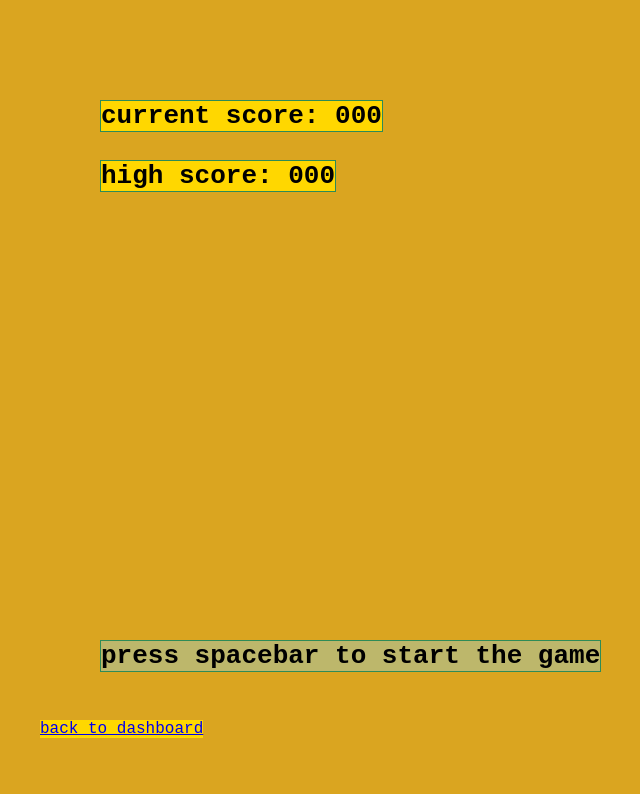
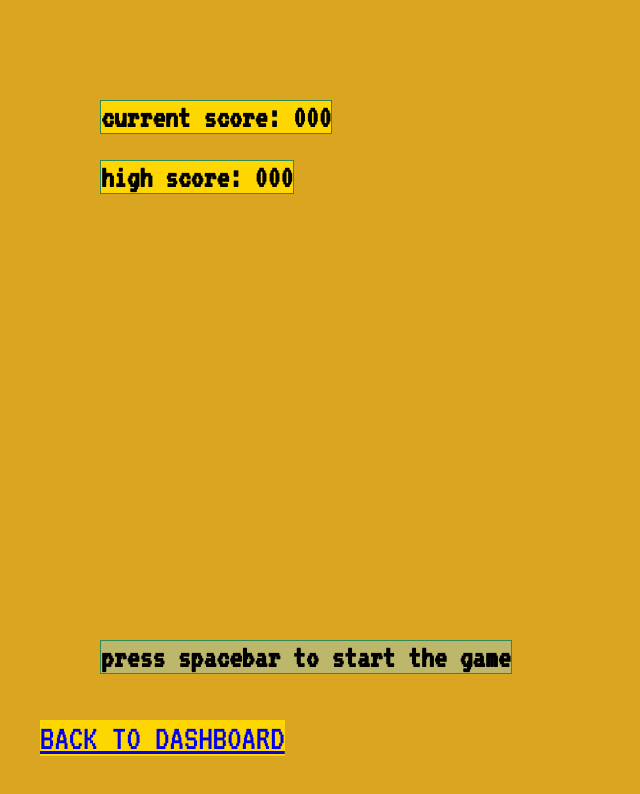
Before and after one commit to hightowerbuilds/brontosaurus-publications, a React (Vite) app: page /snake in a window 1280 px wide. Shown: the top 794 px of the page, without its empty margins (0-640 px from the left). Built offline with nearby package versions, Linux system fonts and the light colour scheme.

Commit message:
april 28.5

```diff
--- a/index.html
+++ b/index.html
@@ -3,6 +3,9 @@
   <head>
     <meta charset="UTF-8" />
     <link />
+    <link rel="preconnect" href="https://fonts.googleapis.com">
+<link rel="preconnect" href="https://fonts.gstatic.com" crossorigin>
+<link href="https://fonts.googleapis.com/css2?family=VT323&display=swap" rel="stylesheet">
     <meta name="viewport" content="width=device-width, initial-scale=1.0" />
     <title>Brontosaurus Publications</title>
   </head>
--- a/package.json
+++ b/package.json
@@ -13,6 +13,7 @@
     "@supabase/supabase-js": "^2.42.5",
     "react": "^18.2.0",
     "react-dom": "^18.2.0",
+    "react-google-fonts": "^1.2.1",
     "react-router-dom": "^6.22.3"
   },
   "devDependencies": {
--- a/src/pages/SnakeGame.css
+++ b/src/pages/SnakeGame.css
@@ -3,7 +3,7 @@
     height: 100vh;
     width: 100%;
     display: flex;
-    font-family: monospace;
+    font-family: "VT323", monospace;
 }
 
 .scores {
--- a/src/pages/SnakeGame.jsx
+++ b/src/pages/SnakeGame.jsx
@@ -1,12 +1,13 @@
 import './SnakeGame.css'
 import { NavLink } from 'react-router-dom'
+// import { GoogleFont } from 'react-google-fonts';
 
 
 export default function SnakeGame() {
   return (
     <div className=" pageContainer">
-
-
+      {/* <GoogleFont fonts={['VT323', 'Open Sans']}/> */}
+          {/* <p style={{ fontFamily: 'VT323'}}> letters go here </p> */}
         <div>
             <div className="scores">
                 <h1 className="score">current score: 000</h1>
@@ -31,10 +32,10 @@
             position: 'absolute',
             top: '90vh',
             left: '5vh',
-            fontSize: 16,
+            fontSize: 36,
             backgroundColor: 'gold'
           }}
-        >back to dashboard</NavLink>
+        >BACK TO DASHBOARD</NavLink>
     </div>
   )
 }
```
Also changed, not shown: 1 other file (tests, documents, lock files or other folders).
